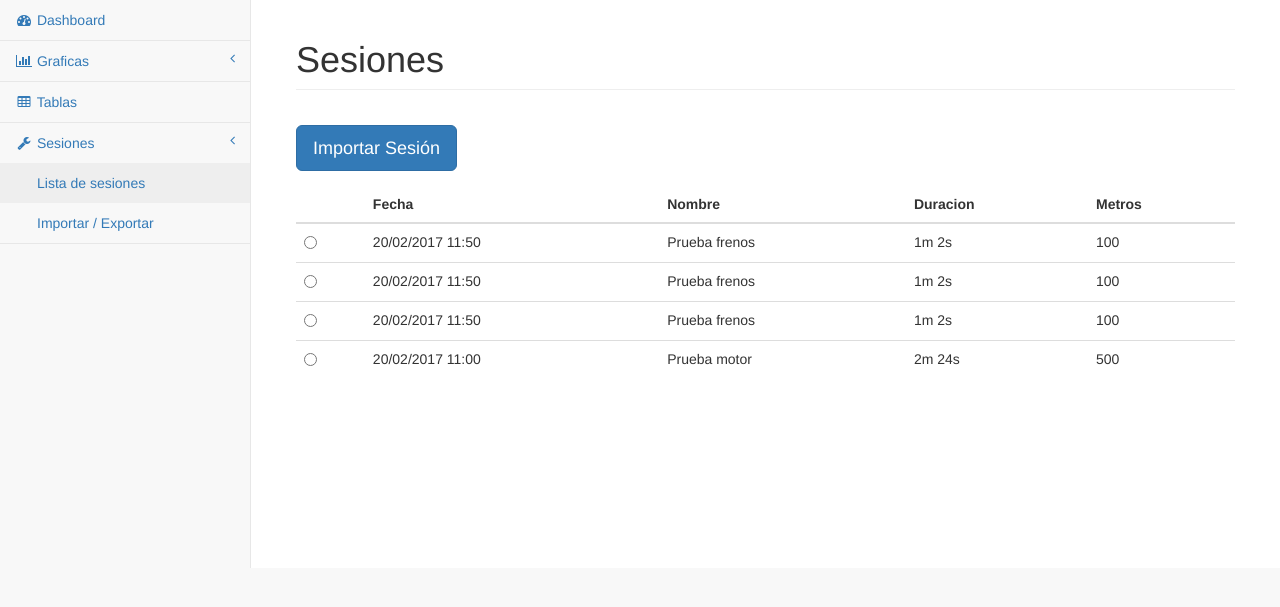
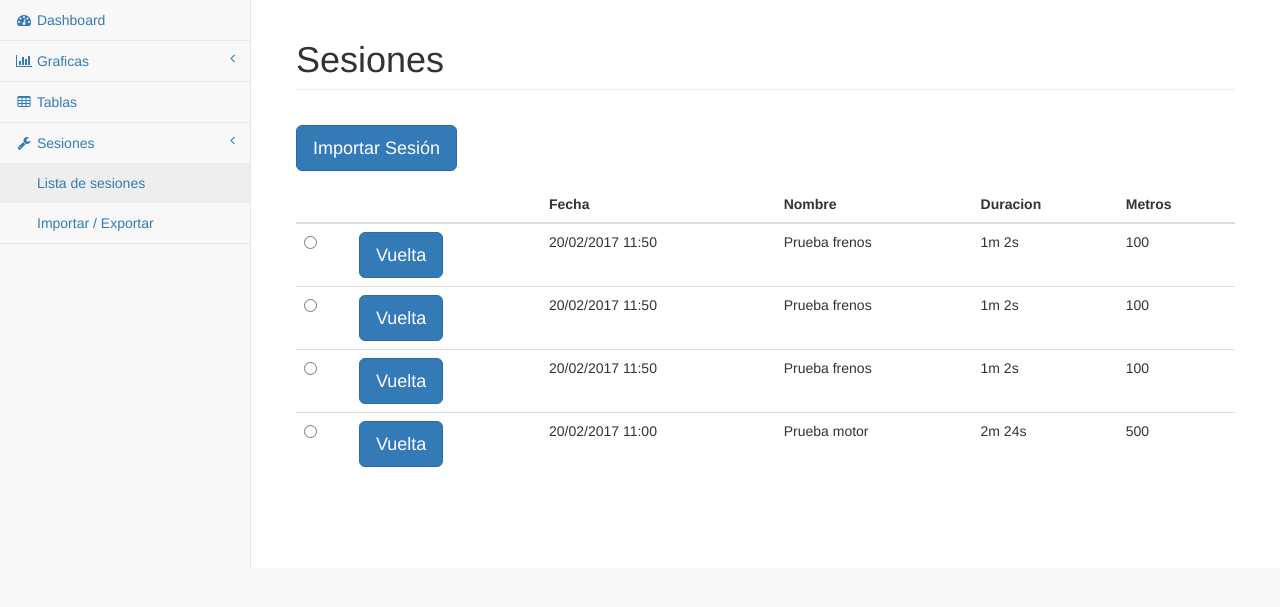
Before and after one commit to dpeite/JustTelemetry, a Flask app: page /sesiones.html in a window 1280 px wide. Shown: the part 51-658 px from the top of the page. Run offline with Flask 2, Linux system fonts and the light colour scheme; some libraries are stand-ins or nearby versions.

Commit message:
Sesiones: boton para seleccionar coordenada de inicio de la vuelta #38

```diff
--- a/app/static/js/sesiones.js
+++ b/app/static/js/sesiones.js
@@ -1,3 +1,57 @@
+$('.vueltas').click(function(){
+    value = $(event.target).closest('tr').find('[name=optionsRadios]');
+
+    code = '<div class="flot-chart"> \
+<div class="flot-chart-content" id="vueltas"></div> \
+</div> \
+</div> \
+<div class="modal-footer"> \
+<button type="button" class="btn btn-default" data-dismiss="modal">Cerrar</button> \
+<button type="button" class="btn btn-primary">Guardar</button> \
+</div>';
+    $("#modalcontent").empty();
+    $("#modalcontent").append(code);
+
+    $.getJSON("static/data/sesiones/"+value.val()+"/trazada.json", function(d2){
+    var options = {
+	points: { show: false, radius: 5, lineWidth: 4, fill: false },
+	lines: { show: true },
+	xaxis: { show: false },
+	yaxis: { show: false },
+	grid: { show:true,
+		color: "transparent",
+		hoverable: true,
+		clickable: true
+	      }
+    };
+
+	var plot = $.plot("#vueltas", [d2], options);
+	var coord = null;
+
+    $("#vueltas").bind("plotclick", function (event, pos, item) {
+	if (item) {
+	    if (coord == null){
+	    	coord = item.datapoint;
+	    	plot.highlight(item.series, item.datapoint);
+	    }
+	    else {
+	    	plot.unhighlight(item.series, coord);
+	    	coord = item.datapoint;
+	    	plot.highlight(item.series, coord);
+	    }
+
+
+	}
+	console.log(coord);
+    });
+    });
+    $('#myModal1').modal('show');
+
+
+
+});
+
+
 $(function() {
    $("input[name=optionsRadios][value="+getCookie("id")+"]").prop("checked",true);
 });
--- a/app/templates/sesiones.html
+++ b/app/templates/sesiones.html
@@ -50,16 +50,43 @@
           <thead>
             <tr>
               <th></th>
+              <th></th>
               <th>Fecha</th>
               <th>Nombre</th>
               <th>Duracion</th>
               <th>Metros</th>
             </tr>
           </thead>
+
+          <!-- Modal -->
+          <div class="modal fade" id="myModal1" tabindex="-1" role="dialog" aria-labelledby="myModalLabel" aria-hidden="true">
+            <div class="modal-dialog">
+              <div class="modal-content">
+                <div class="modal-header">
+                  <button type="button" class="close" data-dismiss="modal" aria-hidden="true">×</button>
+                  <h4 class="modal-title" id="myModalLabel">Seleccionar punto inicio vuelta</h4>
+                </div>
+                <!-- <div class="modal-body" id="vueltas" style="height:200%; width:200%;"> -->
+                <div id="modalcontent" class="modal-body">
+              </div>
+              <!-- /.modal-content -->
+            </div>
+            <!-- /.modal-dialog -->
+          </div>
+          <!-- /.modal -->
+
           <tbody>
             {% for post in posts %}
             <tr >
               <td><input type="radio" name="optionsRadios" value="{{ post.id }}"></td>
+              <td>
+                <button type="button" class="btn btn-primary btn-lg vueltas">
+                  Vuelta
+                </button>
+
+                <!-- </div> -->
+
+              </td>
               <td data-toggle="collapse" data-parent="#accordion" href="#{{ post.metros }}">{{ post.fecha }}</td>
               <td data-toggle="collapse" data-parent="#accordion" href="#{{ post.metros }}">{{ post.nombre }}</td>
               <td data-toggle="collapse" data-parent="#accordion" href="#{{ post.metros }}">{{ post.tiempo }}</td>
@@ -89,4 +116,11 @@
 {% block javascript %}
 {{ super() }}
 <script src="static/js/sesiones.js"></script>
+<!-- Flot Charts JavaScript -->
+<script src="static/js/flot/excanvas.min.js"></script>
+<script src="static/js/flot/jquery.flot.js"></script>
+<script src="static/js/flot/jquery.flot.pie.js"></script>
+<script src="static/js/flot/jquery.flot.resize.js"></script>
+<script src="static/js/flot/jquery.flot.time.js"></script>
+<script src="static/js/flot-tooltip/jquery.flot.tooltip.min.js"></script>
 {% endblock %}
```
